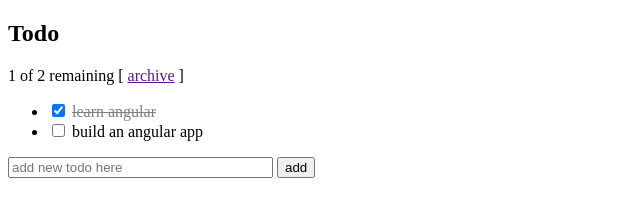
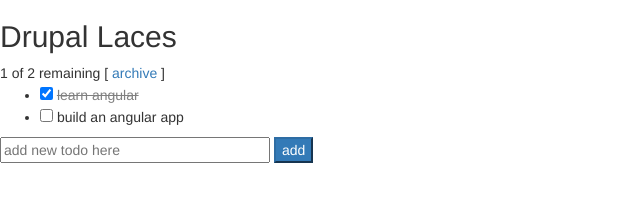
Before and after one commit to VladimirAus/DrupalLaces, a website: page www/index.html in a window 1280 px wide. Shown: the whole page, without its empty margins (0-640 px from the left). Drawn offline with nearby package versions, Linux system fonts and the light colour scheme.

Commit message:
Adding bootstrap

```diff
--- a/www/index.html
+++ b/www/index.html
@@ -3,10 +3,13 @@
   <head>
     <script src="https://ajax.googleapis.com/ajax/libs/angularjs/1.3.15/angular.min.js"></script>
     <script src="js/app.js"></script>
+
+    <!-- Latest compiled and minified CSS -->
+    <link rel="stylesheet" href="https://maxcdn.bootstrapcdn.com/bootstrap/3.3.4/css/bootstrap.min.css">
     <link rel="stylesheet" href="css/styles.css">
   </head>
   <body>
-    <h2>Todo</h2>
+    <h2>Drupal Laces</h2>
     <div ng-controller="TodoListController as todoList">
       <span>{{todoList.remaining()}} of {{todoList.todos.length}} remaining</span>
       [ <a href="" ng-click="todoList.archive()">archive</a> ]
@@ -22,5 +25,9 @@
         <input class="btn-primary" type="submit" value="add">
       </form>
     </div>
+    <!-- jQuery (necessary for Bootstrap's JavaScript plugins) -->
+    <script src="https://ajax.googleapis.com/ajax/libs/jquery/1.11.2/jquery.min.js"></script>
+    <!-- Include all compiled plugins (below), or include individual files as needed -->
+    <script src="https://maxcdn.bootstrapcdn.com/bootstrap/3.3.4/js/bootstrap.min.js"></script>
   </body>
 </html>
```
